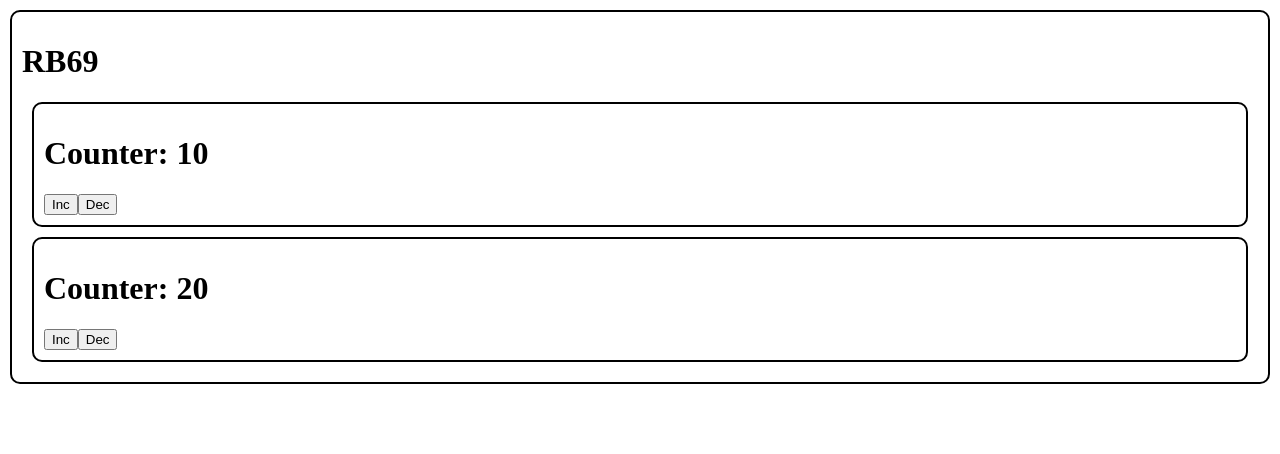
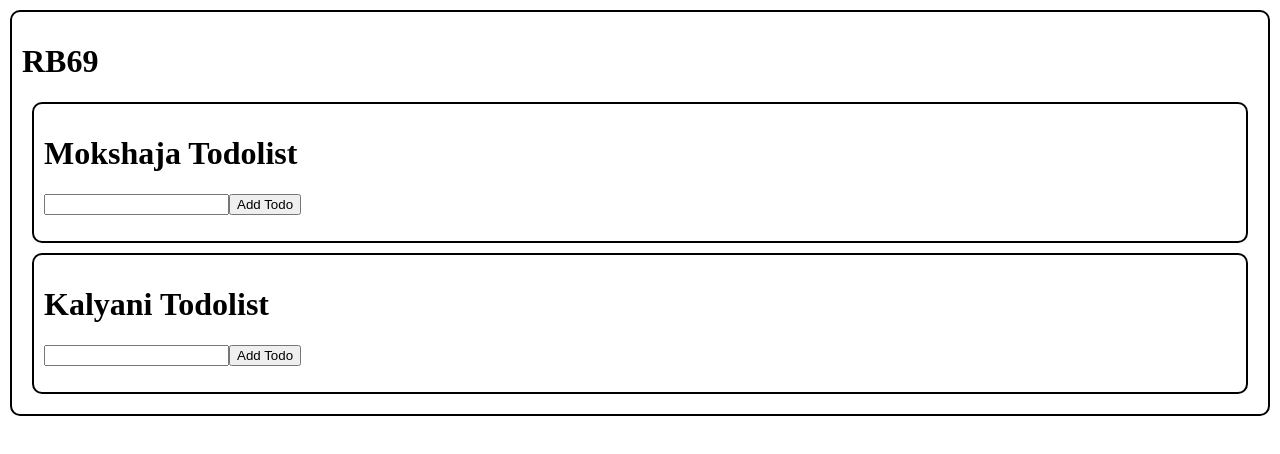
Before and after one commit to edupoly/rb69, a React (Vite) app: page / in a window 1280 px wide. Shown: the top 454 px of the page. Built offline with nearby package versions, Linux system fonts and the light colour scheme.

Commit message:
refactoring

```diff
--- a/src/App.jsx
+++ b/src/App.jsx
@@ -1,11 +1,11 @@
-import Counter from "./components/Counter";
+import Todolist from "./components/Todolist";
 
 function App() {
   return (
     <div className="mybox">
       <h1>RB69</h1>
-      <Counter iv={10} step={5}></Counter>
-      <Counter iv={20} step={2}></Counter>
+      <Todolist title="Mokshaja"></Todolist>
+      <Todolist title="Kalyani"></Todolist>
     </div>
   );
 }
--- a/src/components/Counter.jsx
+++ /dev/null
@@ -1,33 +0,0 @@
-import { useState } from "react";
-function Counter(props) {
-  var [c, setC] = useState(props.iv);
-  function inc() {
-    setC(c + props.step);
-    console.log(c);
-  }
-  function dec() {
-    setC(c - props.step);
-    console.log(c);
-  }
-  return (
-    <div className="mybox">
-      <h1>Counter: {c}</h1>
-      <button
-        onClick={() => {
-          inc();
-        }}
-      >
-        Inc
-      </button>
-      <button
-        onClick={() => {
-          dec();
-        }}
-      >
-        Dec
-      </button>
-    </div>
-  );
-}
-
-export default Counter;
--- /dev/null
+++ b/src/components/Todo.jsx
@@ -0,0 +1,14 @@
+export default function Todo(props) {
+  return (
+    <li key={props.t}>
+      {props.t}
+      <button
+        onClick={() => {
+          props.deleteTodo(props.i);
+        }}
+      >
+        Delete
+      </button>
+    </li>
+  );
+}
--- /dev/null
+++ b/src/components/TodoForm.jsx
@@ -0,0 +1,24 @@
+import { useState } from "react";
+
+function TodoForm(props) {
+  var [newTodo, setNewTodo] = useState("");
+  return (
+    <div>
+      <input
+        type="text"
+        onChange={(ev) => {
+          setNewTodo(ev.target.value);
+        }}
+      />
+      <button
+        onClick={() => {
+          props.addTodo(newTodo);
+        }}
+      >
+        Add Todo
+      </button>
+    </div>
+  );
+}
+
+export default TodoForm;
--- /dev/null
+++ b/src/components/Todolist.jsx
@@ -0,0 +1,25 @@
+import { useState } from "react";
+import Todo from "./Todo";
+import TodoForm from "./TodoForm";
+
+export default function Todolist(props) {
+  var [todos, setTodos] = useState([]);
+  function addTodo(ntd) {
+    setTodos([...todos, ntd]);
+  }
+  function deleteTodo(index) {
+    setTodos(todos.filter((t, ind) => index != ind));
+  }
+
+  return (
+    <div className="mybox">
+      <h1>{props.title} Todolist</h1>
+      <TodoForm addTodo={addTodo}></TodoForm>
+      <ul>
+        {todos.map((t, i) => {
+          return <Todo t={t} i={i} deleteTodo={deleteTodo}></Todo>;
+        })}
+      </ul>
+    </div>
+  );
+}
```
